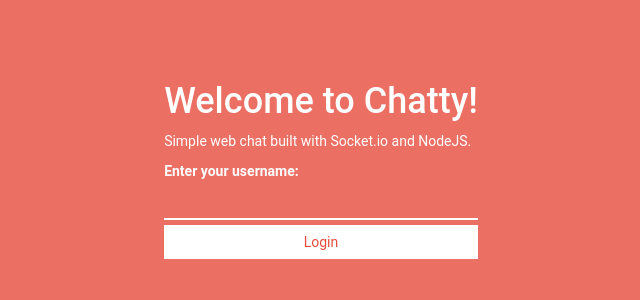
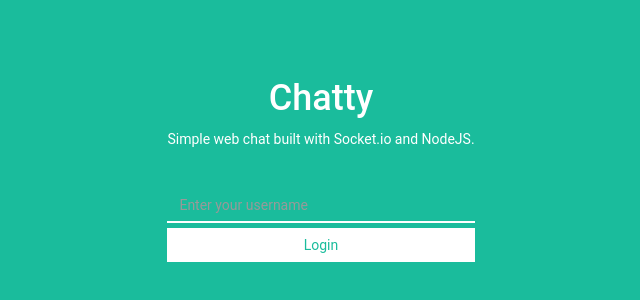
Before and after one commit to florinpop17/Chatty2, a website: page static/index.html in a window 1280 px wide. Shown: the part 232-532 px from the top of the page, without its empty margins (319-959 px from the left). Drawn offline with nearby package versions, Linux system fonts and the light colour scheme; no server answers.

Commit message:
basic style

```diff
--- a/static/index.html
+++ b/static/index.html
@@ -14,22 +14,9 @@
                 height: 100%;
             }
             body {
-                background-color: rgba(231, 76, 60, 0.8);
+                background-color: #1abc9c;
                 color: white;
                 font-family: Roboto, sans-serif;
-            }
-
-            ::-webkit-input-placeholder { /* Chrome/Opera/Safari */
-                color: white;
-            }
-            ::-moz-placeholder { /* Firefox 19+ */
-                color: white;
-            }
-            :-ms-input-placeholder { /* IE 10+ */
-                color: white;
-            }
-            :-moz-placeholder { /* Firefox 18- */
-                color: white;
             }
 
             #messageArea{
@@ -42,6 +29,11 @@
                 align-items: center;
                 justify-content: center;
                 height: 100%;
+                text-align: center;
+            }
+
+            #userFormArea p {
+                margin-bottom: 40px;
             }
 
             #userFormArea input{
@@ -57,7 +49,7 @@
             #userFormArea .btn-submit {
                 background-color: white;
                 border-radius: 0;
-                color: rgb(231, 76, 60);
+                color: #1abc9c;
             }
         </style>
 	</head>
@@ -65,11 +57,10 @@
         <div id="userFormArea">
             <form id="userForm">
                 <div class="form-group">
-                    <h1>Welcome to Cha<span>tty</span>!</h1>
+                    <h1>Chatty</h1>
                     <p>Simple web chat built with Socket.io and NodeJS.</p>
 
-                    <label>Enter your username:</label>
-                    <input type="text" id="username" class="form-control"/>
+                    <input type="text" id="username" class="form-control" placeholder="Enter your username"/>
                     <button type="submit" class="btn btn-submit btn-block">Login</button>
                 </div>
             </form>
```
